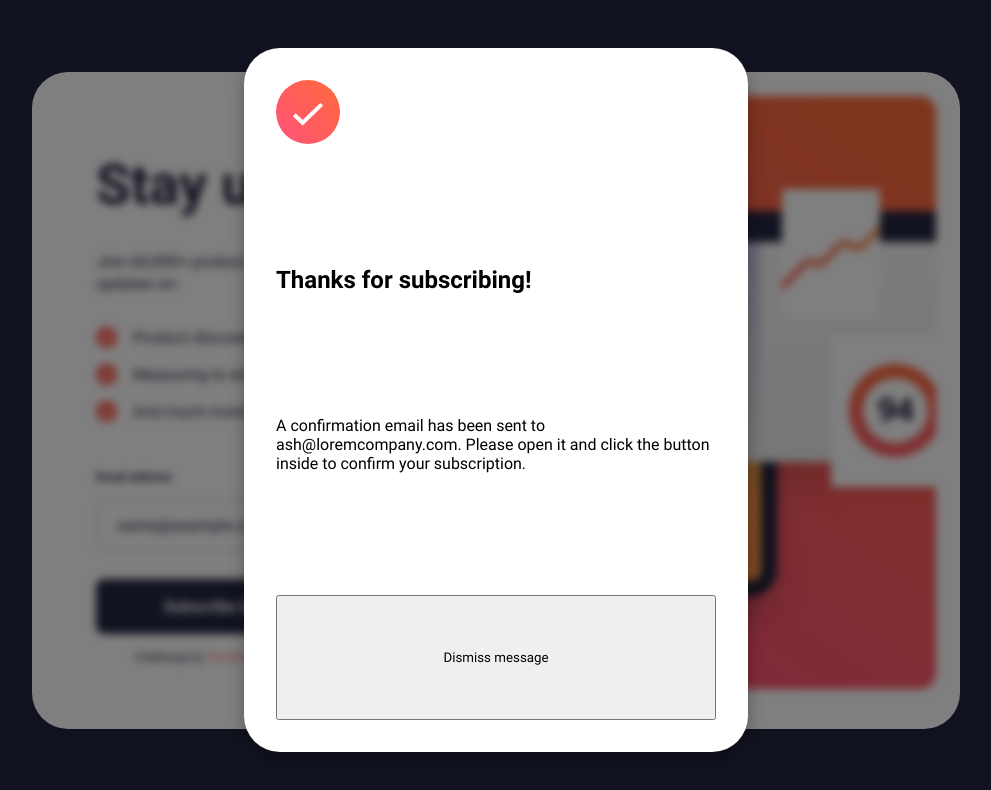
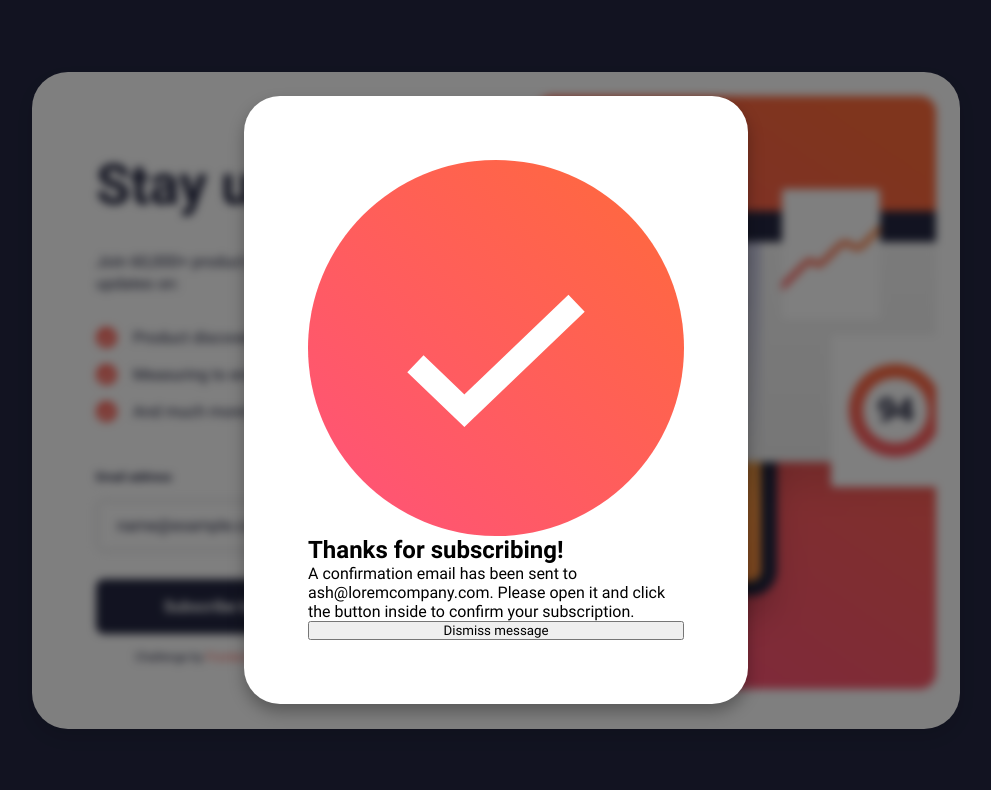
Before and after one commit to Hileene/newsletter-app, a React (Create React App) app in the folder frontend/: page / in a window 1280 px wide. Both pictures are taken after typing "name@example.com" into the empty fields and a click on the button "Subscribe to monthly newsletter". Shown: the top 790 px of the page, without its empty margins (144-1135 px from the left). Built offline with nearby package versions, Linux system fonts and the light colour scheme.

Commit message:
Finished styling Success composant

```diff
--- a/frontend/src/components/Success/success.css
+++ b/frontend/src/components/Success/success.css
@@ -1,11 +1,39 @@
 /********************MOBILE FIRST**************************/
 
 .success-container {
-  display: grid;
-  grid-template-rows: auto auto;
-  gap: 1rem;
-  max-width: 600px;
-  margin: 0 auto;
-  min-height: 80vh;
+  display: flex;
+  flex-direction: column;
+  justify-content: space-between; /* Clé pour l'espacement pour la version mobile */
+  min-height: calc(100vh - 2rem); /* Prend en compte le padding du modale */
+  padding: 5rem 0rem 1rem;
   background-color: var(--white);
 }
+
+.success-icon {
+  width: 65px;
+  height: 65px;
+  margin-bottom: 2.5rem;
+}
+
+.success-heading {
+  font-size: 2.5rem;
+  margin-bottom: 1.5rem;
+  line-height: 1;
+  font-weight: 700;
+  color: var(--dark-slate-grey);
+}
+
+@media (min-width: 768px) {
+  .success-container {
+    min-height: unset;
+    padding: 2rem;
+  }
+
+  .success-content {
+    padding-top: 0;
+  }
+
+  .success-heading {
+    font-size: 3rem;
+  }
+}
```
